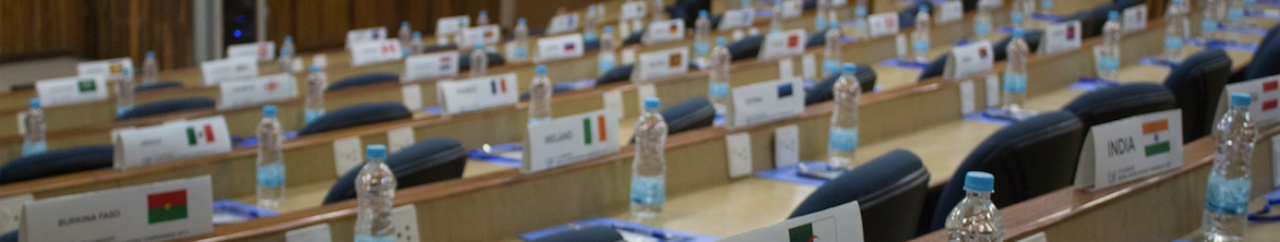
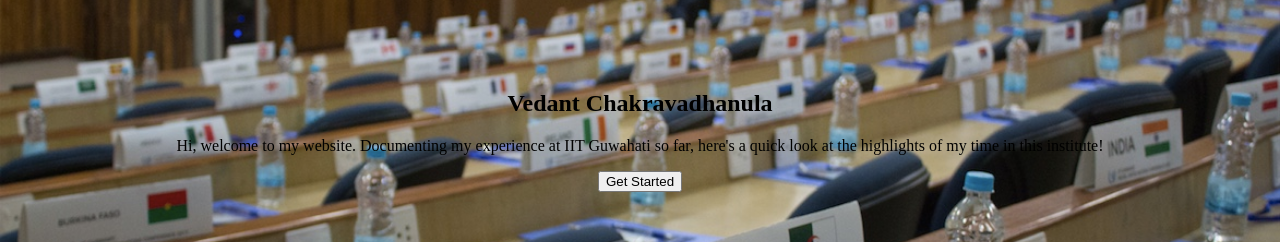
Before and after one commit to vedantc98/Personal-webpage, a plain HTML site: page index.html in a window 1280 px wide. Shown: the part 250-492 px from the top of the page. Drawn offline with Linux system fonts and the light colour scheme; files whose address does not match are found by name.

Commit message:
Added layout elements
Added more section titles and format changes

```diff
--- a/index.html
+++ b/index.html
@@ -8,7 +8,31 @@
 	</head>
 	<body>
 
-		<section id="hero">
+		<!-- Top Section -->
+		<section id="top">
+			<div id="top-content">
+			<h1>Vedant Chakravadhanula</h1>
+			<p>Hi, welcome to my website. Documenting my experience at IIT Guwahati so far, here's a quick look at the highlights of my time in this institute!</p>
+			<button id="get-started">
+				Get Started
+			</button>
+			</div>
+		</section>
+
+		<!-- Introduction -->
+		<section id="intro">
+			<p></p>
+		</section>
+
+		<!-- Reach out section -->
+		<section id="reach-out">
+			<form id="reach-out-form">
+				<input type="text" name="">
+			</form>
+		</section>
+
+		<!-- Footer -->
+		<section id="footer">
 
 		</section>
 
--- a/main.css
+++ b/main.css
@@ -4,9 +4,30 @@ body {
 section {
 	height: 100vh;
 	width: 100vw;
+	background-size: cover;
+	align-content: center;
+	justify-content: center;
 }
 
-#hero {
-	background-image: url('file:///Users/vedantc98/Desktop/Code/SWC/assignment_1/hero.jpg');
-	background-size: cover;
+#top {
+	background-image: url('file:///Users/vedantc98/Desktop/Code/SWC/assignment_1/top.jpg');
 }
+
+#top #top-content {
+	position: absolute;
+	text-align: center;
+	top: 40%;
+	width: 100%;
+}
+
+#top h1 {
+	justify-content: center;
+}
+
+#top p {
+	align-self: center;
+}
+
+#intro {
+	background-image: url('file:///Users/vedantc98/Desktop/Code/SWC/assignment_1/intro.jpg')
+}
```
Also changed, not shown: navigation.html (+18 -2 lines), top.jpg (renamed from hero.jpg).
